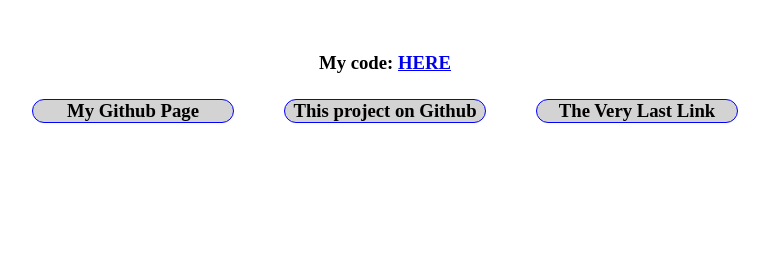
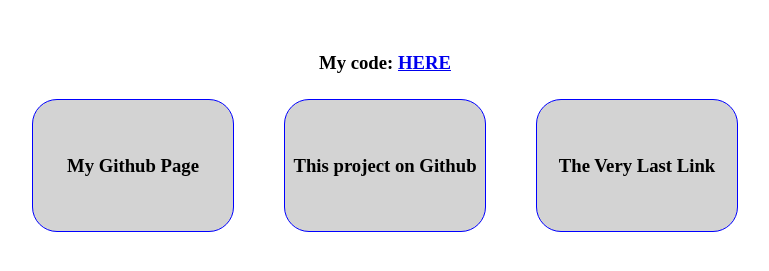
Before and after one commit to patenko99/Crawford-Patten.github.io, a plain HTML site: page index.html in a window 1280 px wide. Shown: the part 127-398 px from the top of the page, without its empty margins (255-1024 px from the left). Drawn offline with Linux system fonts and the light colour scheme.

Commit message:
I forgot line height

```diff
--- a/stylesheets.css
+++ b/stylesheets.css
@@ -10,4 +10,5 @@ span.b {
   background-color: lightgrey;
   margin: 25px;
   border-radius: 25px;
+  line-height: 7;
 }
```
